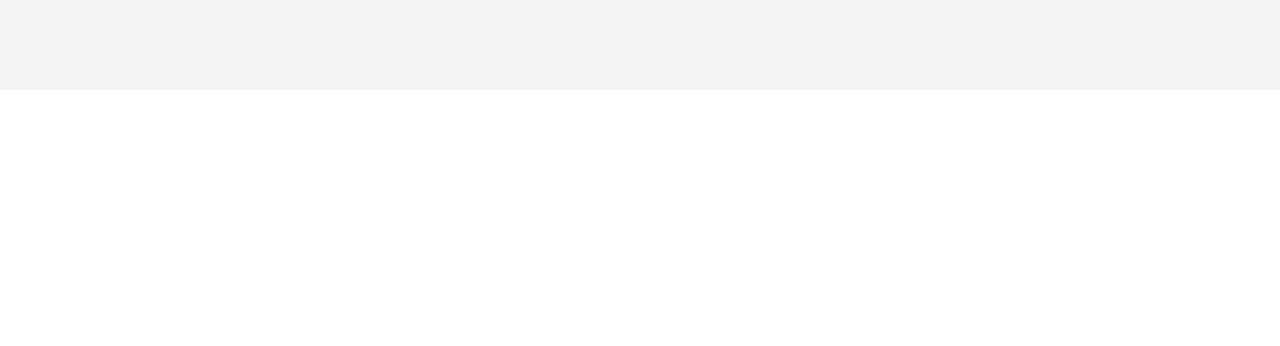
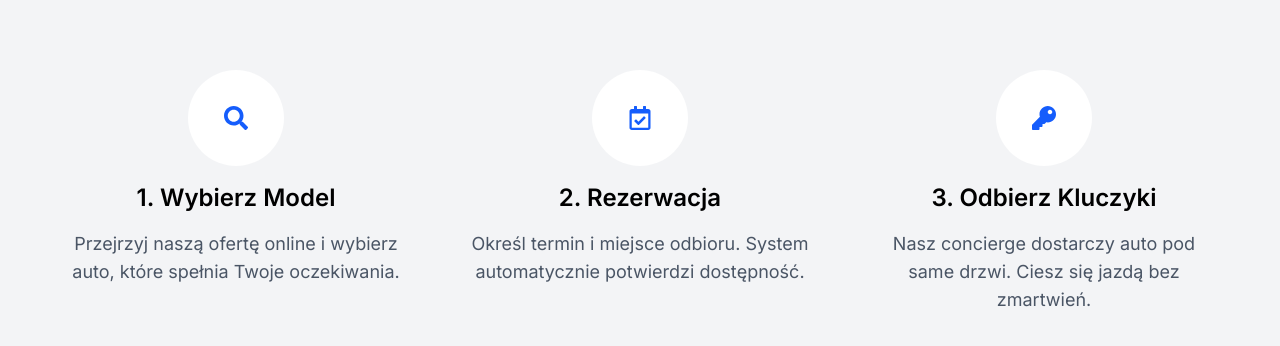
Before and after one commit to ogonekmateusz/car-rental-system, a React (Vite) app: page / in a window 1280 px wide. Shown: the part 1398-1744 px from the top of the page. Before the commit the page ends 1488 px from the top, so only its background shows below. Built offline with nearby package versions, Linux system fonts and the light colour scheme; no server answers; the database is empty.

Commit message:
add HowItWorksSteps component to display rental process steps

```diff
--- /dev/null
+++ b/src/components/homePage/HowItWorksSteps.tsx
@@ -0,0 +1,44 @@
+import Grid from "../shared/Grid";
+import SectionContainer from "../shared/SectionContainer";
+import { FaSearch } from "react-icons/fa";
+import { FaRegCalendarCheck } from "react-icons/fa";
+import { FaKey } from "react-icons/fa";
+import HowItWorksStep from "./HowItWorksStep";
+
+const steps = [
+  {
+    id: 1,
+    title: "Wybierz Model",
+    description:
+      "Przejrzyj naszą ofertę online i wybierz auto, które spełnia Twoje oczekiwania.",
+    icon: <FaSearch size={24} className="text-blue-600" />,
+  },
+  {
+    id: 2,
+    title: "Rezerwacja",
+    description:
+      "Określ termin i miejsce odbioru. System automatycznie potwierdzi dostępność.",
+    icon: <FaRegCalendarCheck size={24} className="text-blue-600" />,
+  },
+  {
+    id: 3,
+    title: "Odbierz Kluczyki",
+    description:
+      "Nasz concierge dostarczy auto pod same drzwi. Ciesz się jazdą bez zmartwień.",
+    icon: <FaKey size={24} className="text-blue-600 " />,
+  },
+];
+
+export default function HowItWorksSteps() {
+  return (
+    <section className="mt-10 md:mt-15 lg:mt-20">
+      <SectionContainer className="text-center">
+        <Grid cols="grid-cols-1 md:grid-cols-3" gap="gap-15">
+          {steps.map((step) => (
+            <HowItWorksStep key={step.id} {...step} />
+          ))}
+        </Grid>
+      </SectionContainer>
+    </section>
+  );
+}
--- a/src/sections/homePage/HowItWorks.tsx
+++ b/src/sections/homePage/HowItWorks.tsx
@@ -1,3 +1,4 @@
+import HowItWorksSteps from "../../components/homePage/HowItWorksSteps";
 import SectionContainer from "../../components/shared/SectionContainer";
 
 export default function HowItWorks() {
@@ -7,6 +8,7 @@ export default function HowItWorks() {
         <h3 className="text-4xl md:text-5xl font-medium md:font-semibold text-center">
           Prosta Droga do Luksusu
         </h3>
+        <HowItWorksSteps />
       </SectionContainer>
     </div>
   );
```
